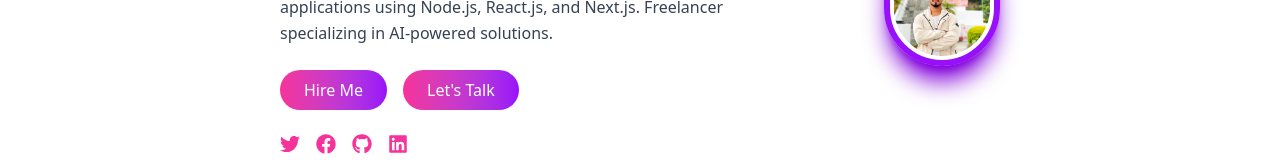
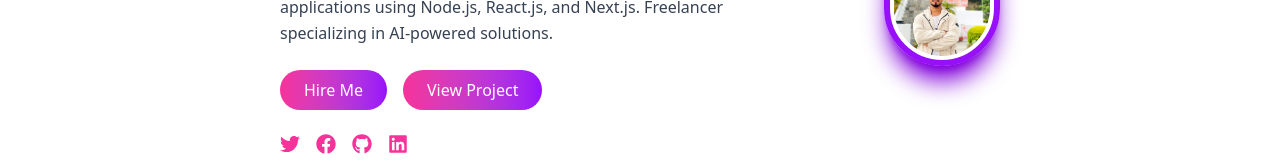
Before and after one commit to Sarthak-Adk/portfolio, a React (Vite) app: page / in a window 1280 px wide. Shown: the part 344-504 px from the top of the page. Built offline with nearby package versions, Linux system fonts and the light colour scheme.

Commit message:
editing path

```diff
--- a/package.json
+++ b/package.json
@@ -16,7 +16,7 @@
     "react": "^19.1.0",
     "react-dom": "^19.1.0",
     "react-icons": "^5.5.0",
-    "react-router-dom": "^7.6.3"
+    "react-router-dom": "^7.7.1"
   },
   "devDependencies": {
     "@eslint/js": "^9.30.1",
--- a/src/Pages/Home.jsx
+++ b/src/Pages/Home.jsx
@@ -1,5 +1,6 @@
 import React from "react";
 import profile from "../assets/profile.jpg";
+import { Link } from "react-router-dom";
 import { FaTwitter, FaFacebook, FaGithub, FaLinkedin } from "react-icons/fa";
 
 const Home = () => {
@@ -25,12 +26,12 @@ const Home = () => {
 
         {/* Buttons */}
         <div className="flex gap-4 mb-6">
-          <button className="bg-gradient-to-r from-pink-500 to-purple-600 text-white px-6 py-2 rounded-full hover:scale-105 transition duration-300">
+         <Link to="/contact"><button className="bg-gradient-to-r from-pink-500 to-purple-600 text-white px-6 py-2 rounded-full hover:scale-105 transition duration-300">
             Hire Me
-          </button>
-          <button className="bg-gradient-to-r from-pink-500 to-purple-600 text-white px-6 py-2 rounded-full hover:scale-105 transition duration-300">
-            Let's Talk
-          </button>
+          </button></Link>
+          <Link to="/projects"><button className="bg-gradient-to-r from-pink-500 to-purple-600 text-white px-6 py-2 rounded-full hover:scale-105 transition duration-300">
+            View Project
+          </button></Link>
         </div>
 
         {/* Social Icons */}
```
Also changed, not shown: 1 other file (tests, documents, lock files or other folders).
